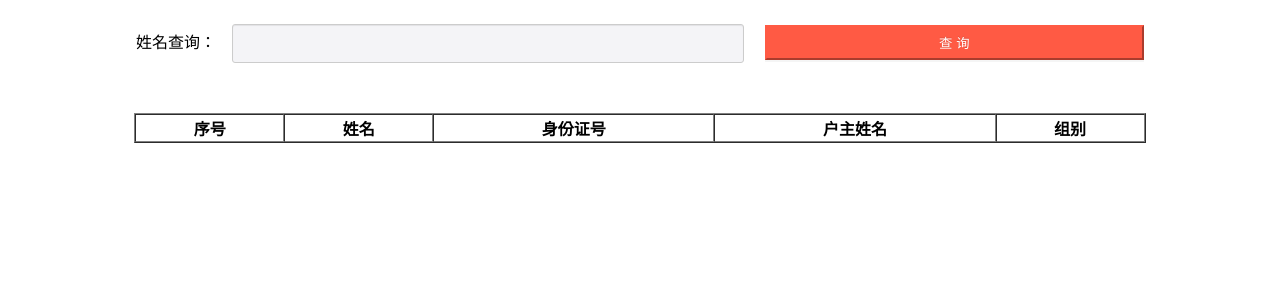
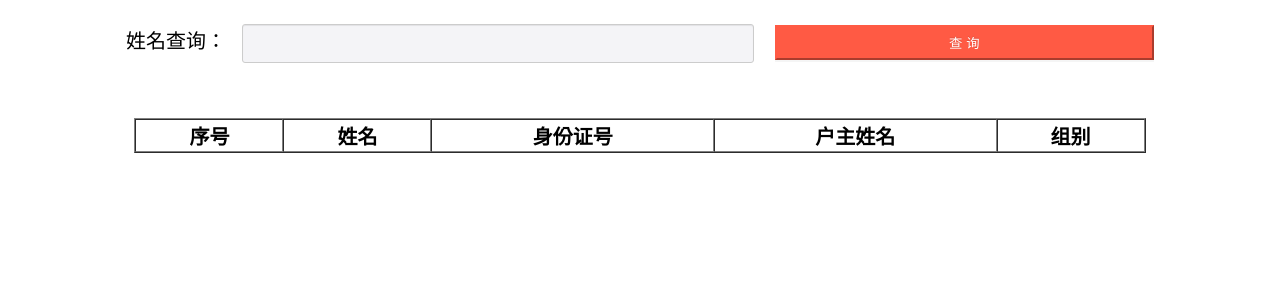
Before and after one commit to 18727060063/dj_study, a Django app: page / in a window 1280 px wide. Shown: the top 300 px of the page. Run offline with Django 3.2, Linux system fonts and the light colour scheme; lists and menus that the app fills with data are empty.

Commit message:
更新查询

```diff
--- a/templates/index.html
+++ b/templates/index.html
@@ -118,9 +118,12 @@
         -webkit-box-shadow: 0 2px 0 rgba(0,0,0,0.040);
         box-shadow: 0 2px 0 rgba(0,0,0,0.040);
     }
+    div{
+        font-size: 20px;
+    }
 </style>
 <body>
-<div>姓名查询：<input id="query_by_name" class="tl-price-input"/><button id="query_by_name_btn" class="ant-btn-red" onclick="query()">查  询</button>
+<div id="query_area">姓名查询：<input id="query_by_name" class="tl-price-input"/><button id="query_by_name_btn" class="ant-btn-red" onclick="query()">查  询</button>
 <div id="msg_div" style="visibility: hidden">正在查询中,请等待...</div></div>
 <div class="table-container">
     <table border="1" cellspacing="0" style="margin: auto; margin-top: 10px;width: 80%">
```
